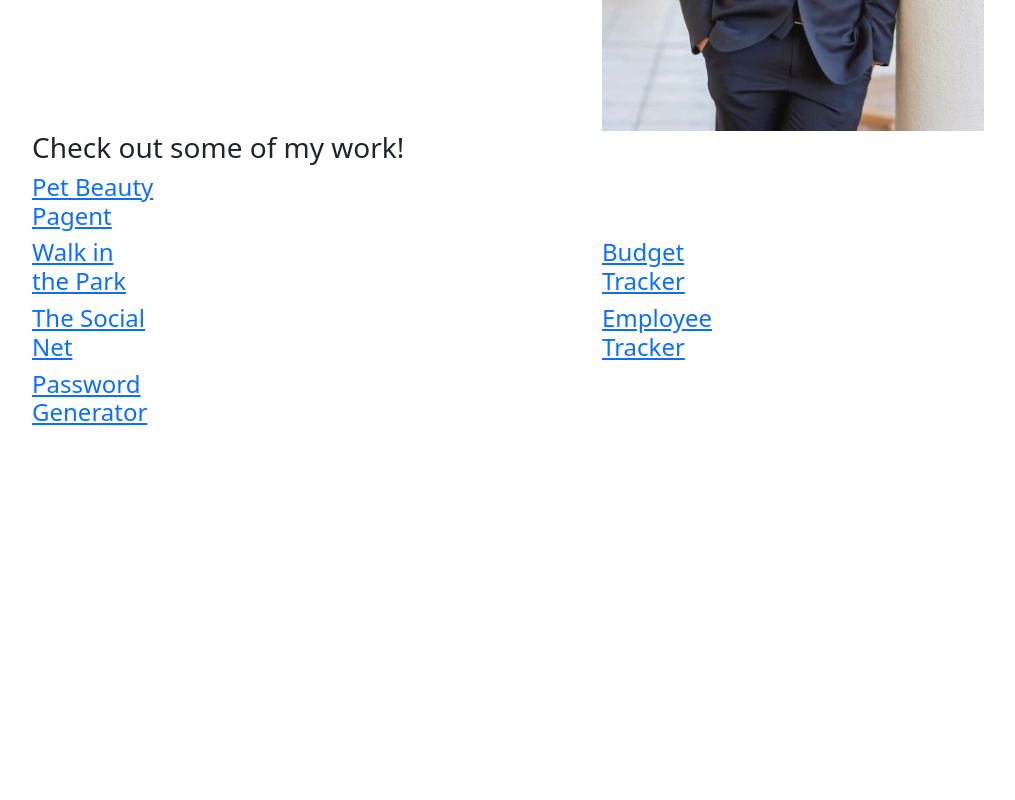
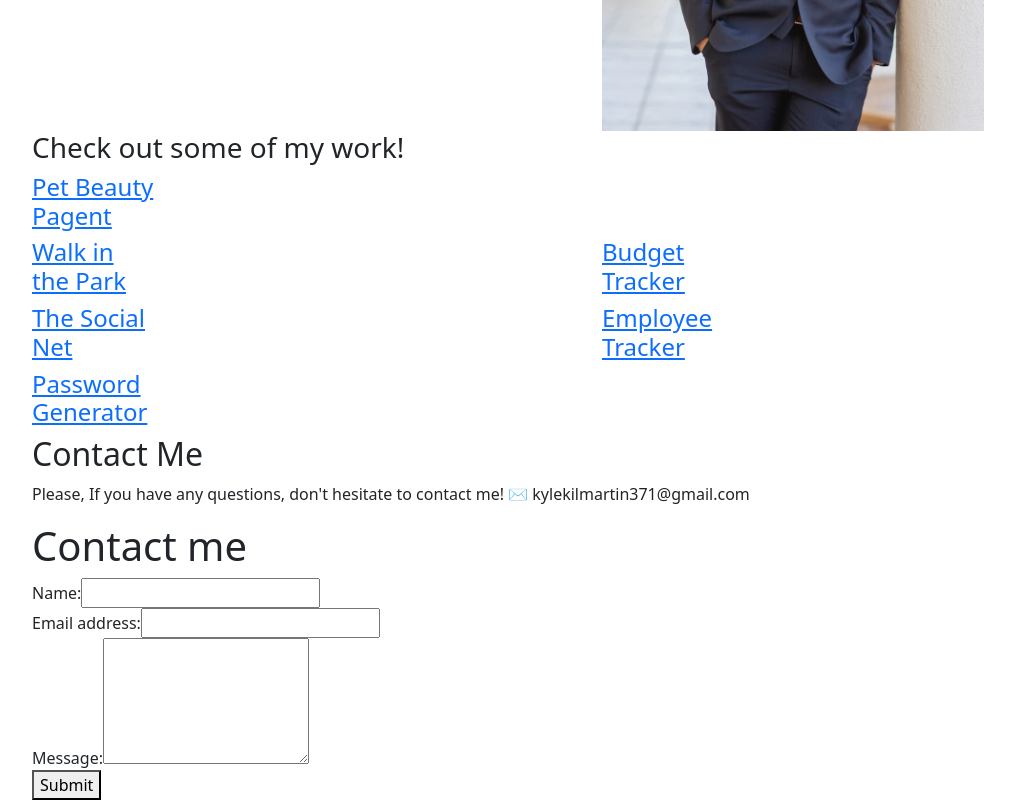
Before and after one commit to KyleKilmartin371/Kyles-Portfolio, a React (Create React App) app: page /contact in a window 1280 px wide. Shown: the part 554-1354 px from the top of the page, without its empty margins (50-1065 px from the left). Before the commit the page ends 989 px from the top, so only its background shows below. Built offline with nearby package versions, Linux system fonts and the light colour scheme.

Commit message:
contact form

```diff
--- a/src/App.js
+++ b/src/App.js
@@ -2,7 +2,8 @@
 import Nav from './components/Nav';
 import About from './components/About';
 import Portfolio from './components/Portfolio';
-// import Contact from './components/Contact';
+import Contact from './components/Contact';
+// import Footer from './components/Footer';
 
 
 function App() {
@@ -12,8 +13,9 @@
       <main>
       <About></About>
       <Portfolio></Portfolio>
-      {/* <Contact></Contact> */}
+      <Contact></Contact>
       </main>
+      {/* <Footer></Footer> */}
     </div>
   );
 }
--- a/src/components/Contact/index.js
+++ b/src/components/Contact/index.js
@@ -0,0 +1,94 @@
+import React, { useState } from "react";
+import { Container, Row, Col } from "react-bootstrap";
+import { validateEmail } from "../../utils/helpers";
+
+function Contact() {
+    const [formState, setFormState] = useState({
+        name: "",
+        email: "",
+        message: "",
+      });
+      const { name, email, message } = formState;
+      const [errorMessage, setErrorMessage] = useState("");
+
+      function handleChange(e) {
+        if (e.target.name === "email") {
+          const isValid = validateEmail(e.target.value);
+          console.log(isValid);
+          if (!isValid) {
+            setErrorMessage("Your email is invalid");
+          } else {
+            setErrorMessage("");
+          }
+        } else {
+          if (!e.target.value.length) {
+            setErrorMessage(`${e.target.name} is required.`);
+          } else {
+            setErrorMessage("");
+          }
+        }
+        if (!errorMessage) {
+          setFormState({ ...formState, [e.target.name]: e.target.value });
+        }
+      }
+
+      function handleSubmit(e) {
+        e.preventDefault();
+        console.log(formState);
+      }
+
+    return(
+        <Container id="contact">
+            <Row>
+                <h2>Contact Me</h2>
+            </Row>
+            <Row>
+                <p>
+                    Please, If you have any questions, don't hesitate to contact me! ✉️ kylekilmartin371@gmail.com
+                </p>
+            </Row>
+            <Row>
+                <Col>
+                <h1 data-testid="h1tag">Contact me</h1>
+      <form id="contact-form" onSubmit={handleSubmit}>
+        <div>
+          <label htmlFor="name">Name:</label>
+          <input
+            type="text"
+            name="name"
+            defaultValue={name}
+            onBlur={handleChange}
+          />
+        </div>
+        <div>
+          <label htmlFor="email">Email address:</label>
+          <input
+            type="email"
+            name="email"
+            defaultValue={email}
+            onBlur={handleChange}
+          />
+        </div>
+        <div>
+          <label htmlFor="message">Message:</label>
+          <textarea
+            name="message"
+            rows="5"
+            defaultValue={message}
+            onBlur={handleChange}
+          />
+        </div>
+        {errorMessage && (
+            <div>
+                <p className="error-text">{errorMessage}</p>
+            </div>
+        )}
+          <button data-testid="button" type="submit">Submit</button>
+      </form>
+                </Col>
+            </Row>
+        </Container>
+    );
+};
+
+export default Contact;
--- a/src/components/Portfolio/index.js
+++ b/src/components/Portfolio/index.js
@@ -3,7 +3,7 @@
 
 function Portfolio() {
   return (
-    <Container >
+    <Container id="portfolio" >
       <Row>
         <Col>
           <h3>Check out some of my work!</h3>
```
